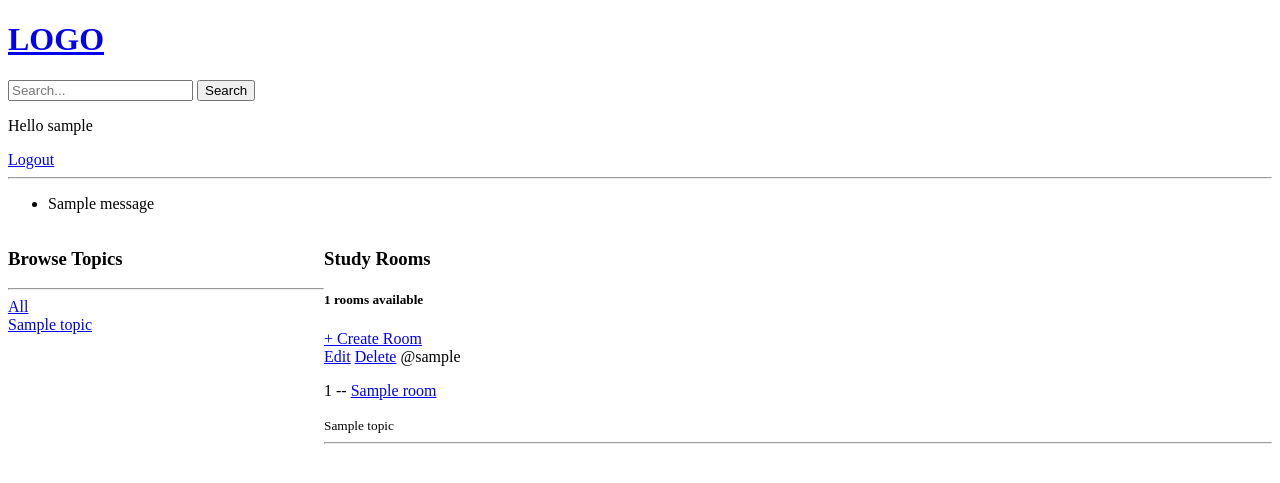
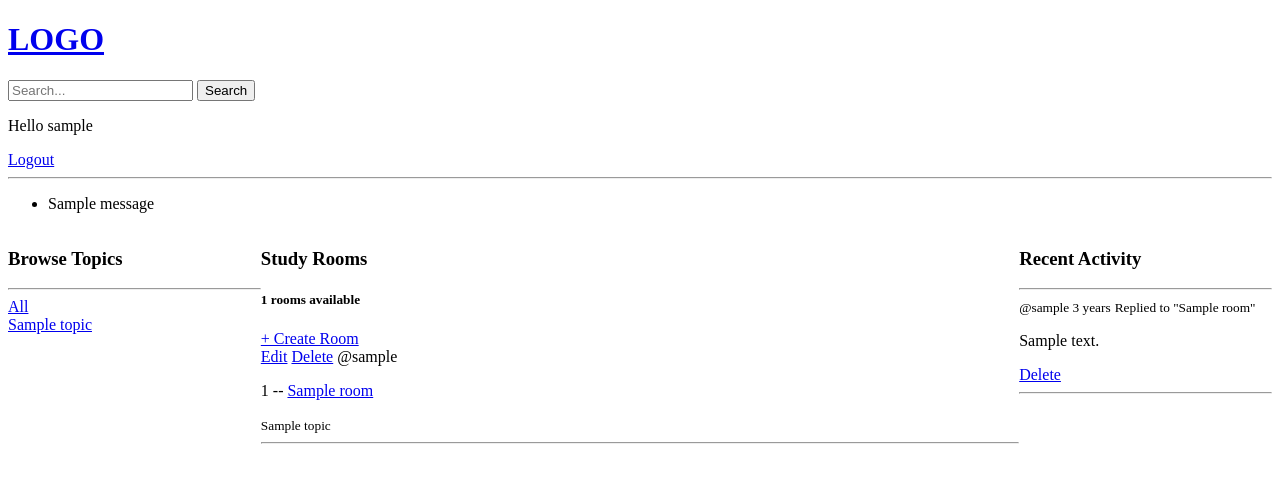
Before and after one commit to piyakker/StudyBuddy, a Django app: page / in a window 1280 px wide. Shown: the top 483 px of the page. Run offline with Django 3.2, Linux system fonts and the light colour scheme; a user stored in the database is signed in; tables that the repository leaves empty hold one stand-in row (values such as "Sample post"); one stand-in notice (Sample message) is shown.

Commit message:
add recent activities to home page

```diff
--- a/base/models.py
+++ b/base/models.py
@@ -39,5 +39,8 @@ class Message(models.Model):
     updated = models.DateTimeField(auto_now=True)
     created = models.DateTimeField(auto_now_add=True)
 
+    class Meta:
+        ordering = ['-updated', '-created']
+
     def __str__(self):
         return self.body[0:50]
--- /dev/null
+++ b/base/templates/base/activity_component.html
@@ -0,0 +1,13 @@
+<h3>Recent Activity</h3>
+<hr>
+{% for message in room_messages %}
+<div>
+  <small>@{{message.user}} {{message.created|timesince}}</small>
+  <small>Replied to "{{message.room}}"</small>
+  <p>{{message}}</p>
+  {% if request.user == message.user %}
+  <a href="{% url 'delete-message' message.id %}">Delete</a>
+  <hr>
+  {% endif %}
+</div>
+{% endfor %}
--- /dev/null
+++ b/base/templates/base/feed_component.html
@@ -0,0 +1,10 @@
+{% for room in rooms %}
+{% if request.user == room.host %}
+<a href="{% url 'update-room' room.id %}">Edit</a>
+<a href="{% url 'delete-room' room.id %}">Delete</a>
+{% endif %}
+<span>@{{room.host.username}}</span>
+<p>{{room.id}} -- <a href="{% url 'room' room.id %}">{{room.name}}</a></p>
+<small>{{room.topic.name}}</small>
+<hr>
+{% endfor %}
--- a/base/templates/base/home.html
+++ b/base/templates/base/home.html
@@ -4,23 +4,14 @@
 <style>
   .home-container {
     display: grid;
-    grid-template-columns: 1fr 3fr;
+    grid-template-columns: 1fr 3fr 1fr;
   }
 </style>
 
 <div class="home-container">
 
   <div>
-    <h3>Browse Topics</h3>
-    <hr>
-    <div>
-      <a href="{% url 'home' %}">All</a>
-    </div>
-    {% for topic in topics %}
-    <div>
-      <a href="{% url 'home' %}?q={{topic.name}}">{{topic.name}}</a>
-    </div>
-    {% endfor %}
+    {% include 'base/topics_component.html' %}
   </div>
 
   <div>
@@ -28,17 +19,12 @@
     <h5>{{rooms.count}} rooms available</h5>
     <a href="{% url 'create-room' %}">+ Create Room</a>
     <div>
-      {% for room in rooms %}
-      {% if request.user == room.host %}
-      <a href="{% url 'update-room' room.id %}">Edit</a>
-      <a href="{% url 'delete-room' room.id %}">Delete</a>
-      {% endif %}
-      <span>@{{room.host.username}}</span>
-      <p>{{room.id}} -- <a href="{% url 'room' room.id %}">{{room.name}}</a></p>
-      <small>{{room.topic.name}}</small>
-      <hr>
-      {% endfor %}
+      {% include 'base/feed_component.html' %}
     </div>
+  </div>
+
+  <div>
+    {% include 'base/activity_component.html' %}
   </div>
 </div>
 {% endblock %}
--- /dev/null
+++ b/base/templates/base/topics_component.html
@@ -0,0 +1,10 @@
+<h3>Browse Topics</h3>
+<hr>
+<div>
+  <a href="{% url 'home' %}">All</a>
+</div>
+{% for topic in topics %}
+<div>
+  <a href="{% url 'home' %}?q={{topic.name}}">{{topic.name}}</a>
+</div>
+{% endfor %}
--- a/base/views.py
+++ b/base/views.py
@@ -59,13 +59,15 @@ def home(request):
         Q(description__icontains=q)
     )
     topics = Topic.objects.all()
-    context = {'rooms': rooms, 'topics': topics}
+    room_messages = Message.objects.filter(Q(room__topic__name__icontains=q))
+    context = {'rooms': rooms, 'topics': topics,
+               'room_messages': room_messages}
     return render(request, 'base/home.html',  context)
 
 
 def room(request, pk):
     room = Room.objects.get(id=pk)
-    room_messages = room.message_set.all().order_by('-created')
+    room_messages = room.message_set.all()
     participants = room.participants.all()
 
     if request.method == 'POST':
```
